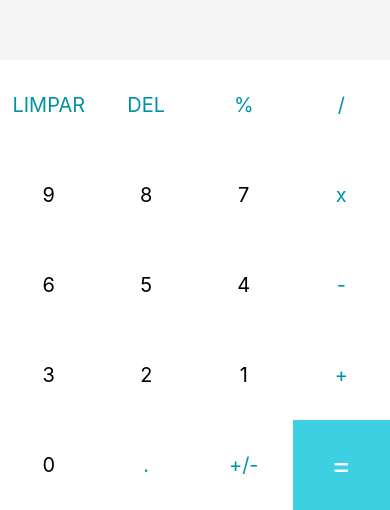
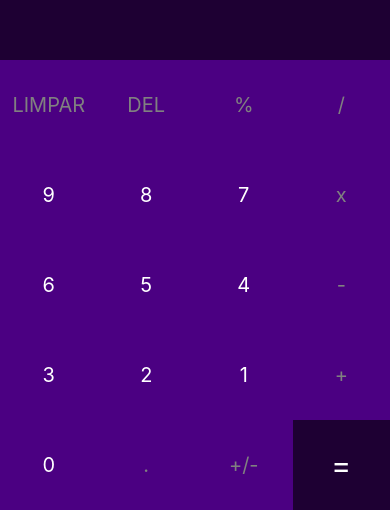
Before and after one commit to pedromedeiros21/Calculadora-SenacEAD, a React Native app: screen / in a window 390 px wide. Shown: the part 334-844 px from the top of the page. Built offline with nearby package versions, Linux system fonts and the light colour scheme.

Commit message:
Cores para diminiur o consumo de bateria adicionadas

```diff
--- a/App.js
+++ b/App.js
@@ -102,7 +102,7 @@
             <TouchableOpacity
               onPress={() => handleInput(button)}
               key={button}
-              style={[styles.button, {backgroundColor: '#3dd0e3'}]}>
+              style={[styles.button, {backgroundColor: '#1e0033'}]}>
               <Text style={[styles.textButton, {color: 'white', fontSize: 30}]}>
                 {button}
               </Text>
@@ -116,7 +116,7 @@
               <Text
                 style={[
                   styles.textButton,
-                  {color: typeof button === 'number' ? 'black' : '#0093a6'},
+                  {color: typeof button === 'number' ? 'white' : 'gray'},
                 ]}>
                 {button}
               </Text>
@@ -136,17 +136,17 @@
   results: {
     flex: 2,
     justifyContent: 'center',
-    backgroundColor: '#f5f5f5',
+    backgroundColor: '#1e0033',
   },
   resultText: {
-    color: '#282F38',
+    color: 'white',
     fontSize: 32,
     fontWeight: 'bold',
     padding: 12,
     textAlign: 'right',
   },
   historyText: {
-    color: '#7c7c7c',
+    color: 'gray',
     fontSize: 20,
     marginRight: 10,
     alignSelf: 'flex-end',
@@ -156,7 +156,7 @@
     flexWrap: 'wrap',
   },
   button: {
-    backgroundColor: 'white',
+    backgroundColor: '#4b0082',
     alignItems: 'center',
     justifyContent: 'center',
     minWidth: 90,
```
